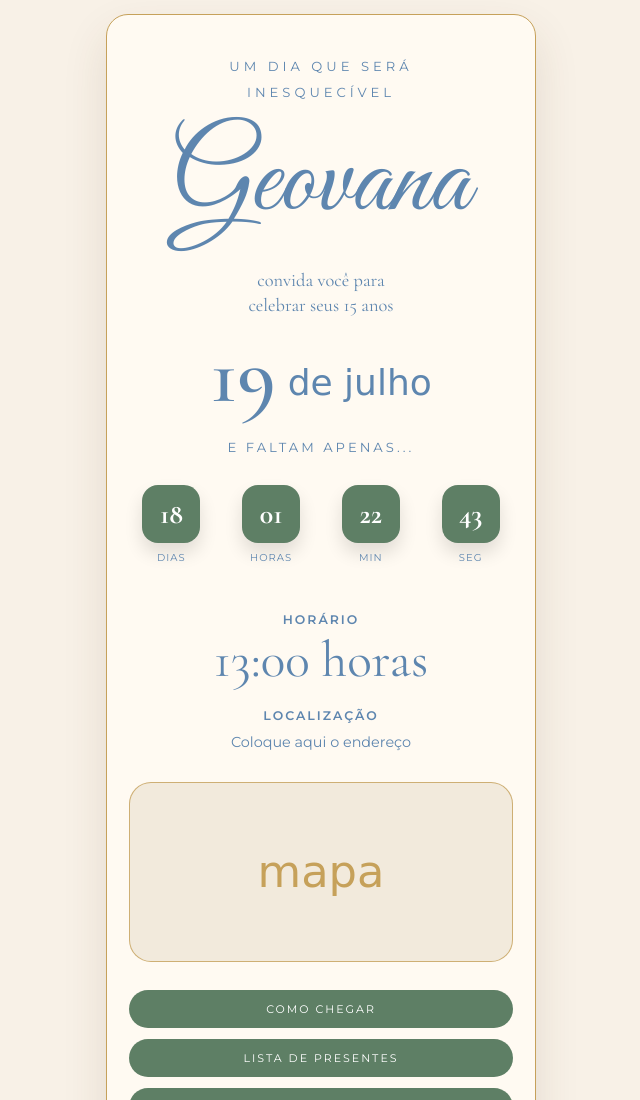
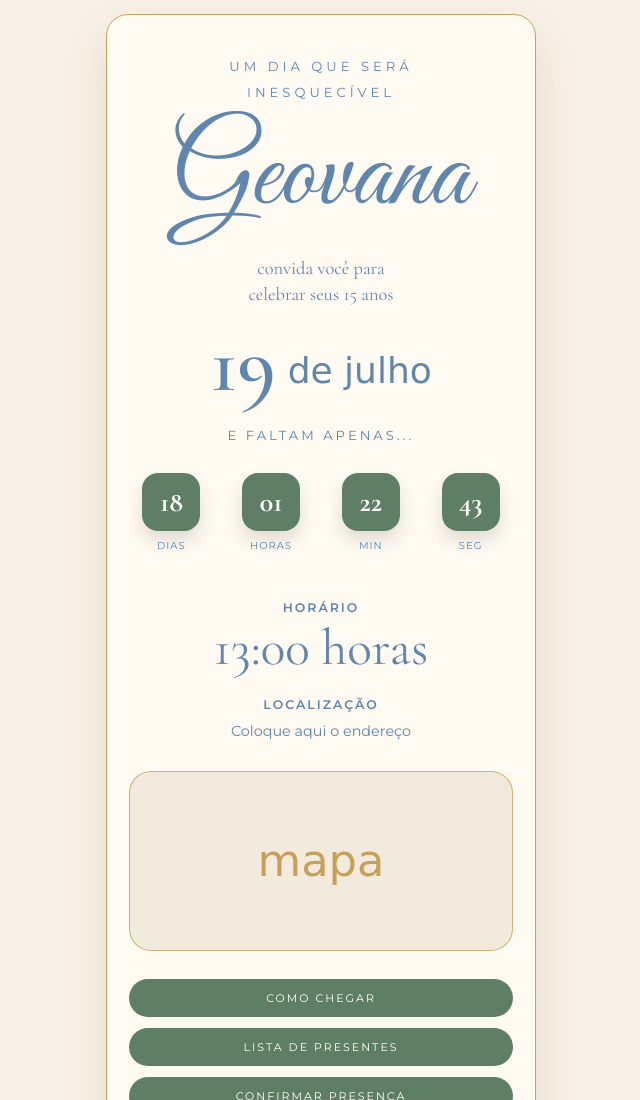
Before and after one commit to vxuranus/convite-geovana, a plain HTML site: page index.html in a window 1280 px wide. Shown: the top 1100 px of the page, without its empty margins (319-959 px from the left). Drawn offline with nearby package versions, Linux system fonts and the light colour scheme.

Commit message:
Update style.css

```diff
--- a/style.css
+++ b/style.css
@@ -63,12 +63,9 @@ body{
     font-size:7rem;
     font-weight:400;
     color:var(--azul);
-
-    line-height:1;
-
-    margin:18px auto 28px;
-
-    width:fit-content;
+    line-height:.9;
+    margin:18px 0 28px;
+    text-align:center;
 }
 
 .subtexto{
```
